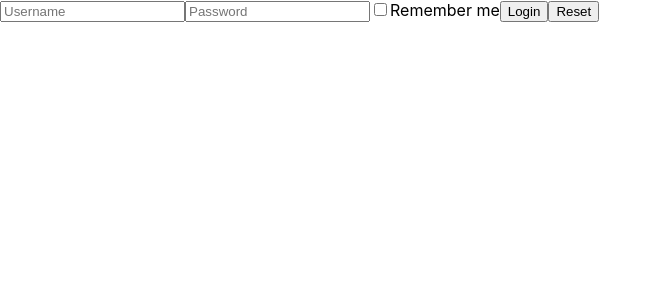
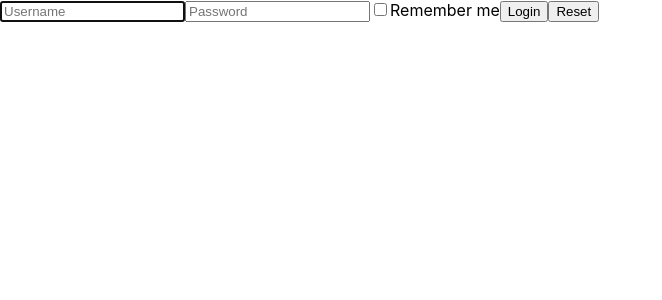
Before and after one commit to AlexMalla/react--exercises, a React (Create React App) app: page / in a window 1280 px wide. Shown: the top 300 px of the page, without its empty margins (0-662 px from the left). Built offline with nearby package versions, Linux system fonts and the light colour scheme.

Commit message:
Ex Forms 06

```diff
--- a/src/UncontrolledLogin.js
+++ b/src/UncontrolledLogin.js
@@ -21,7 +21,7 @@ handleFormSubmit = (event) => {
 render() {
     return (
         <form ref={this._formRef} onSubmit={this.handleFormSubmit}>
-            <input name="username" placeholder="Username" />
+            <input name="username" placeholder="Username" autoFocus />
             <input name="password" type="password" placeholder="Password" />
             <input name="remember" type="checkbox" />
             <span>Remember me</span>
```
